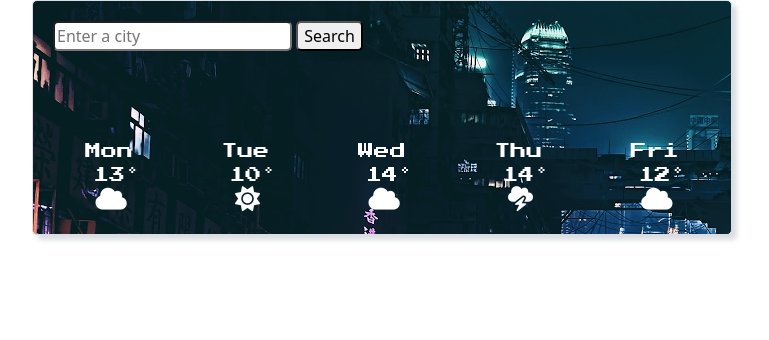
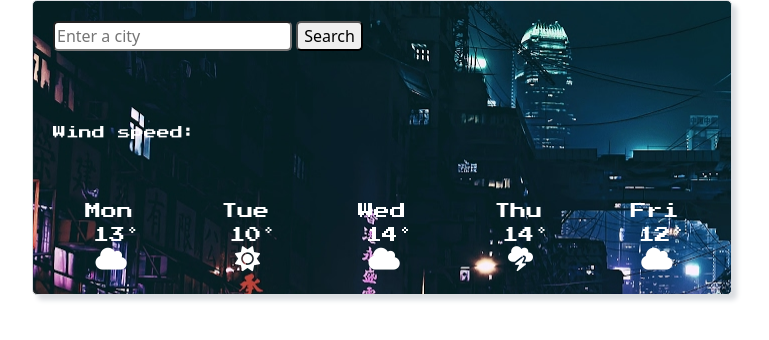
Before and after one commit to kar-codes/Weather-VanillaJS, a plain HTML site: page weatherApp.html in a window 1280 px wide. Shown: the whole page, without its empty margins (258-1027 px from the left). Drawn offline with nearby package versions, Linux system fonts and the light colour scheme; no server answers.

Commit message:
changes to weather conditions
- wind speed is now displayed
- weather icon is displayed but will get rid of it later as i don't really want it there

```diff
--- a/src/index.js
+++ b/src/index.js
@@ -28,9 +28,12 @@ function displayWeatherCondition(response) {
   document.querySelector("#current-city").innerHTML = response.data.name;
   let temperatureElement= (document.querySelector("#current-temp").innerHTML =
   Math.round(response.data.main.temp) + "ºC");
+  let iconElement= document.querySelector("#icon");
   let descriptionElement = document.querySelector("#description").innerHTML = response.data.weather[0].main;
   let dateElement = document.querySelector("#current-date");
+  let windElement = document.querySelector("#wind-condition").innerHTML= "wind speed:" + Math.round(response.data.wind.speed) + " km/h";
   dateElement.innerHTML= formatDate(response.data.dt * 1000);
+  iconElement.setAttribute("src", `http://openweathermap.org/img/wn/${response.data.weather[0].icon}@2x.png`);
 }
 
 function handleSubmit(event) {
--- a/src/weatherStyle.css
+++ b/src/weatherStyle.css
@@ -8,6 +8,7 @@ div.weatherApp{
     background-image: url(../images/akira2.jpg);
     background-repeat: no-repeat;
     background-size: auto;
+
 
 }
 
@@ -43,6 +44,13 @@ h2.current-temperature{
 h3.current-day{
     padding-top: 0;
     font-size: 20px ;
+}
+
+
+span.conditions{
+    color: #fff;
+    font-family: 'Press Start 2P', cursive;
+    font-size: small;
 }
 
 div.weekdays{
--- a/weatherApp.html
+++ b/weatherApp.html
@@ -30,6 +30,10 @@
         <h3 class="day-time" id="current-date"></h3>
         <h2 class="current-temperature" id="current-temp"></h2>
         <h3 class="current-day" id="description"></h3>
+        <span class="weather-icon"><img src="" alt="" id="icon"></span>
+        <span class="conditions" id="wind-speed">
+            <p id="wind-condition">Wind speed: </p>
+        </span>
         <div class="row weekdays">
             <div class="col">Mon</div>
             <div class="col">Tue</div>
```
